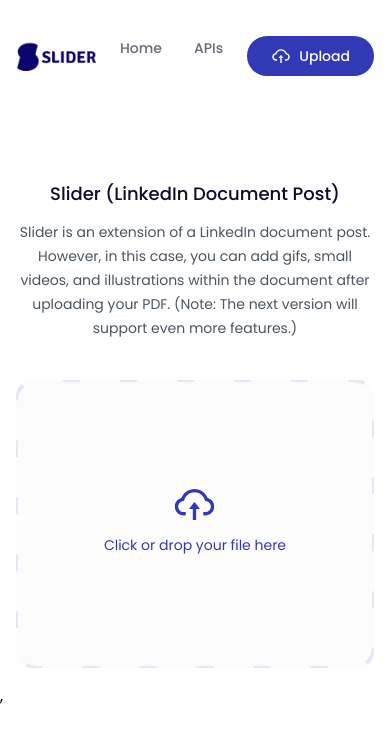
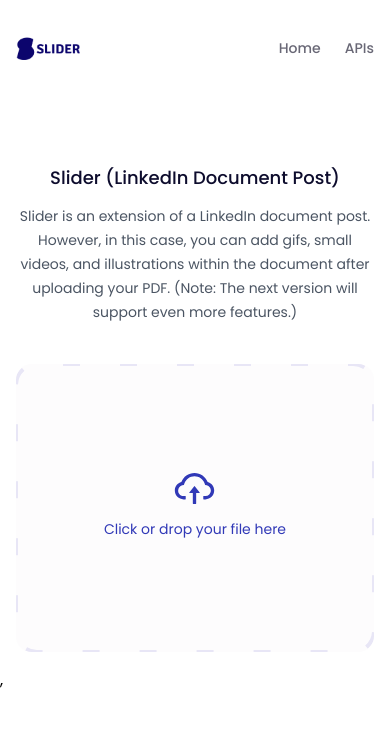
Before and after one commit to whalewalker/slider, a React (Create React App) app: page / in a window 390 px wide. Shown: the top 742 px of the page. Built offline with nearby package versions, Linux system fonts and the light colour scheme.

Commit message:
Added responsiveness to home page

```diff
--- a/src/component/Nav.tsx
+++ b/src/component/Nav.tsx
@@ -1,10 +1,9 @@
-import React, {ChangeEvent} from 'react';
+import React, { ChangeEvent } from 'react';
 import { Link } from 'react-router-dom';
 import { AiOutlineCloudUpload } from 'react-icons/ai';
 import logo from '../asset/image/logo.png';
 
-const Nav = () => {
-
+const Nav: React.FC = () => {
 
     const handleFileChange = (e: ChangeEvent<HTMLInputElement>) => {
         if (e.target.files && e.target.files[0]) {
@@ -14,24 +13,25 @@
     };
 
     return (
-        <nav className="flex flex-wrap items-center justify-between p-4 bg-white max-w-5xl mx-auto">
-            <img src={logo} alt="Logo" className="w-20 h-20 object-contain" />
+        <nav className="flex items-center justify-between p-4 bg-white max-w-5xl mx-auto">
+            <img src={logo} alt="Logo" className="w-16 h-16 object-contain" />
 
-            <div className="flex flex-wrap">
-                <Link to="/" className="text-[#696876] text-sm font-medium no-underline hover:text-[#3139B7FF] mr-8 mb-4 sm:mb-0">
+            <div className="flex space-x-6">
+                <Link to="/" className="text-[#696876] text-sm font-medium no-underline hover:text-[#3139B7FF]">
                     Home
                 </Link>
-                <Link to="/api" className="text-[#696876]  text-sm font-medium no-underline hover:text-[#3139B7FF] mb-4 sm:mb-0">
+                <Link to="/api" className="text-[#696876] text-sm font-medium no-underline hover:text-[#3139B7FF]">
                     APIs
                 </Link>
             </div>
 
             <label
                 htmlFor="file-input"
-                className="text-white text-sm no-underline flex items-center bg-[#3139B7FF] px-6 py-2.5 rounded-3xl cursor-pointer"
+                className="text-white text-sm no-underline flex items-center bg-[#3139B7FF] px-4 py-2.5 rounded-3xl cursor-pointer hidden sm:flex"
             >
                 <AiOutlineCloudUpload color="white" size={20} /> <span className="ml-2 font-medium">Upload</span>
             </label>
+
             <input
                 id="file-input"
                 type="file"
--- a/src/page/Home.tsx
+++ b/src/page/Home.tsx
@@ -12,7 +12,7 @@
                     <h2 className="my-3 text-lg md:text-xl lg:text-[1.6rem] font-medium text-[#0D0C2D]">
                         Slider (LinkedIn Document Post)
                     </h2>
-                    <p className="text-center text-gray-600 leading-6 text-sm md:text-base">
+                    <p className="text-center text-gray-600 leading-6 text-sm md:text-base md:text-[14px] lg:text-base sm:text-xxs sm:leading-4">
                         Slider is an extension of a LinkedIn document post. However, in this case, you can add gifs, small
                         videos, and illustrations within the document after uploading your PDF. (Note: The next version
                         will support even more features.)
--- a/tailwind.config.js
+++ b/tailwind.config.js
@@ -3,11 +3,9 @@
   content: ["./src/**/*.{html,js,tsx}"],
   theme: {
     extend: {
-      colors:{
-        'local-purple': '#6556EE',
-        'local-purple-100': '#5949f3',
-        'local-purple-200': '#493ecc',
-      }
+      screens: {
+        'sm': '500px',
+      },
     },
   },
   plugins: [],
```
